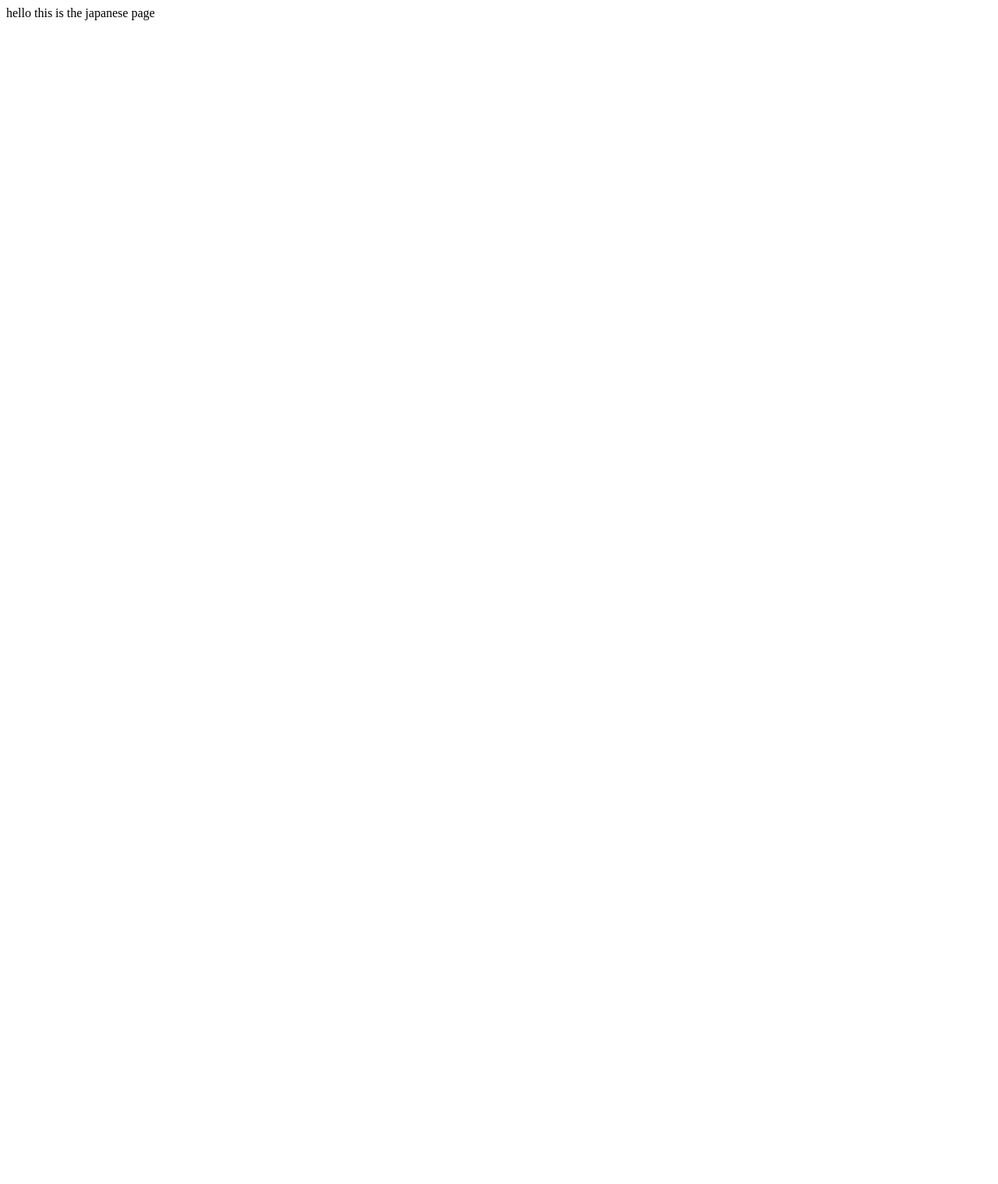
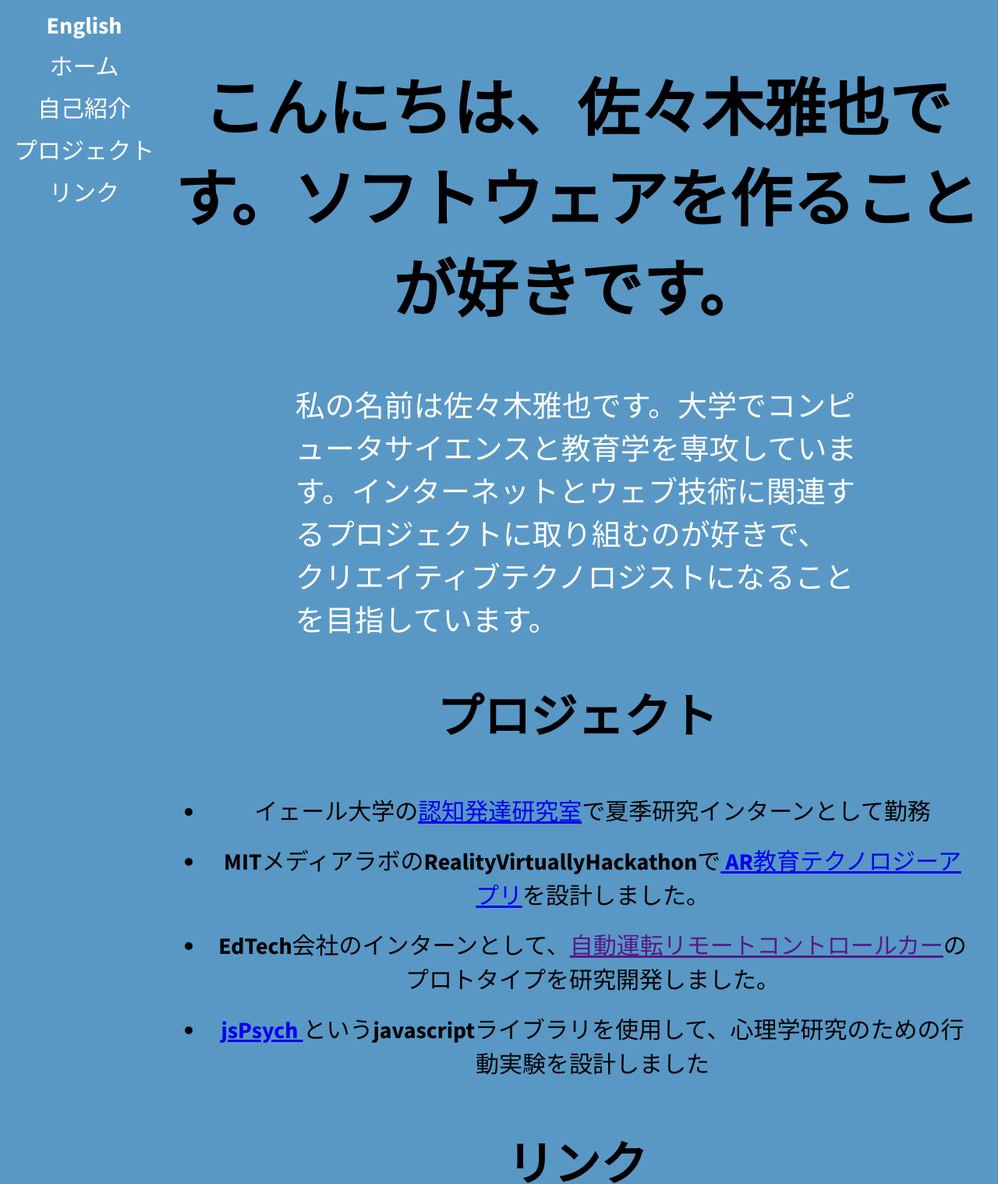
Before and after one commit to masaya-sasaki/masaya-sasaki.github.io, a plain HTML site: page jp.html in a window 1280 px wide. Shown: the top 1518 px of the page at 78% size. Before the commit the page ends 800 px from the top, so only its background shows below. Drawn offline with Linux system fonts and the light colour scheme.

Commit message:
rearranged design based on not using buttons but instead creating new page for Japanese

```diff
--- a/jp.html
+++ b/jp.html
@@ -1,6 +1,92 @@
 <!DOCTYPE html>
 <html>
-<body>
-hello this is the japanese page
-</body>
+  <head>
+    <title>佐々木雅也のウェブサイト</title>
+    <link rel="stylesheet" href="style.css">
+    <link rel="preconnect" href="https://fonts.gstatic.com">
+    <link href="https://fonts.googleapis.com/css2?family=Source+Sans+Pro:wght@700&display=swap" rel="stylesheet">
+
+    <script>
+      /* Reference: https://www.w3schools.com/howto/howto_js_typewriter.asp*/
+      var j=0;
+      var jptxt = "こんにちは、佐々木雅也です。ソフトウェアを作ることが好きです。";
+      var jpspeed = 100;
+
+      function typeWriterJp(){
+        if(j< jptxt.length){
+          document.getElementById("greetings").innerHTML += jptxt.charAt(j);
+          j++;
+          setTimeout(typeWriterJp, jpspeed );
+        }
+        else{
+          return;
+        }
+      }
+
+      window.addEventListener('load', (event) => {
+  typeWriterJp();
+});
+        /* when the page is loaded activate typewriter. Additionally, try to add a feature to measure the screen size of the user and
+        set a deafult min height value for greetings so the page doesn't shift when the typewriter is working.
+        */
+
+    </script>
+
+  </head>
+
+  <body>
+    <!-- Reference https://www.w3schools.com/howto/howto_css_sidebar_responsive.asp -->
+    <div class="sidebar">
+      <a href="index.html" id="english">English</a>
+      <a class="acitve" href="#home" id="sbhome">ホーム</a>
+      <a href="#about" id="sbabout">自己紹介</a>
+      <a href="#projects" id="sbprojects">プロジェクト</a>
+      <a href="#links" id="sblinks">リンク</a>
+    </div>
+    <div class="content">
+      <section id="first">
+        <h1 id="greetings"></h1>
+      </section>
+
+      <section id="second">
+      <p id="about">
+    私の名前は佐々木雅也です。大学でコンピュータサイエンスと教育学を専攻しています。インターネットとウェブ技術に関連するプロジェクトに取り組むのが好きで、
+    クリエイティブテクノロジストになることを目指しています。
+      </p>
+      </section>
+
+    <section id="third">
+    <h2 id="projectstitle">プロジェクト</h2>
+    <ul id="projects">
+      <li id="sri">
+        イェール大学の<a href="https://cogdevlab.yale.edu/">認知発達研究室</a>で夏季研究インターンとして勤務
+      </li>
+      <li id="dae">
+        MITメディアラボのRealityVirtuallyHackathonで<a href = "https://devpost.com/software/holo-learn"> AR教育テクノロジーアプリ</a>を設計しました。
+      </li>
+      <li id="rdp">
+        EdTech会社のインターンとして、<a href = "">自動運転リモートコントロールカー</a>のプロトタイプを研究開発しました。
+      </li>
+      <li id="dbe">
+        <a href="https://www.jspsych.org/"> jsPsych </a> というjavascriptライブラリを使用して、心理学研究のための行動実験を設計しました
+      </li>
+    </ul>
+    </section>
+
+    <section id="fourth">
+    <h2 id="linkstitle">リンク</h2>
+    <ul id="links">
+      <li>
+        こちらが <a href="https://github.com/masaya-sasaki">Github</a>のアカウントです。
+      </li>
+    </ul>
+  </section>
+    </div>
+
+  </body>
+
+  <footer>
+
+  </footer>
+
 </html>
```
Also changed, not shown: index.html (+2 -42 lines).
